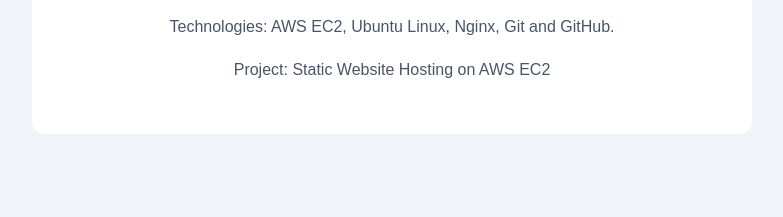
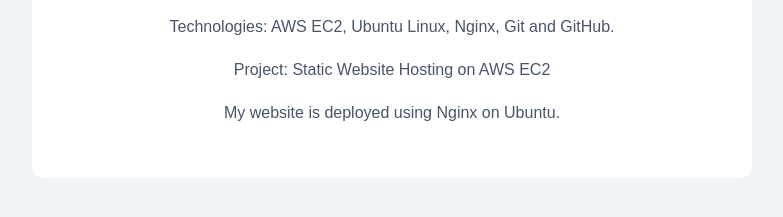
Before and after one commit to shindekuldipcloud-ship-it/aws-ec2-website-hosting, a plain HTML site: page index.html in a window 1280 px wide. Shown: the part 213-430 px from the top of the page, without its empty margins (248-1031 px from the left). Drawn offline with Linux system fonts and the light colour scheme.

Commit message:
update website content

```diff
--- a/index.html
+++ b/index.html
@@ -28,6 +28,7 @@
         <p>This website is part of my DevOps portfolio.</p>
         <p>Technologies: AWS EC2, Ubuntu Linux, Nginx, Git and GitHub.</p>
         <p>Project: Static Website Hosting on AWS EC2</p>
+        <p>My website is deployed using Nginx on Ubuntu.</p>
     </div>
 </body>
 </html>
```
